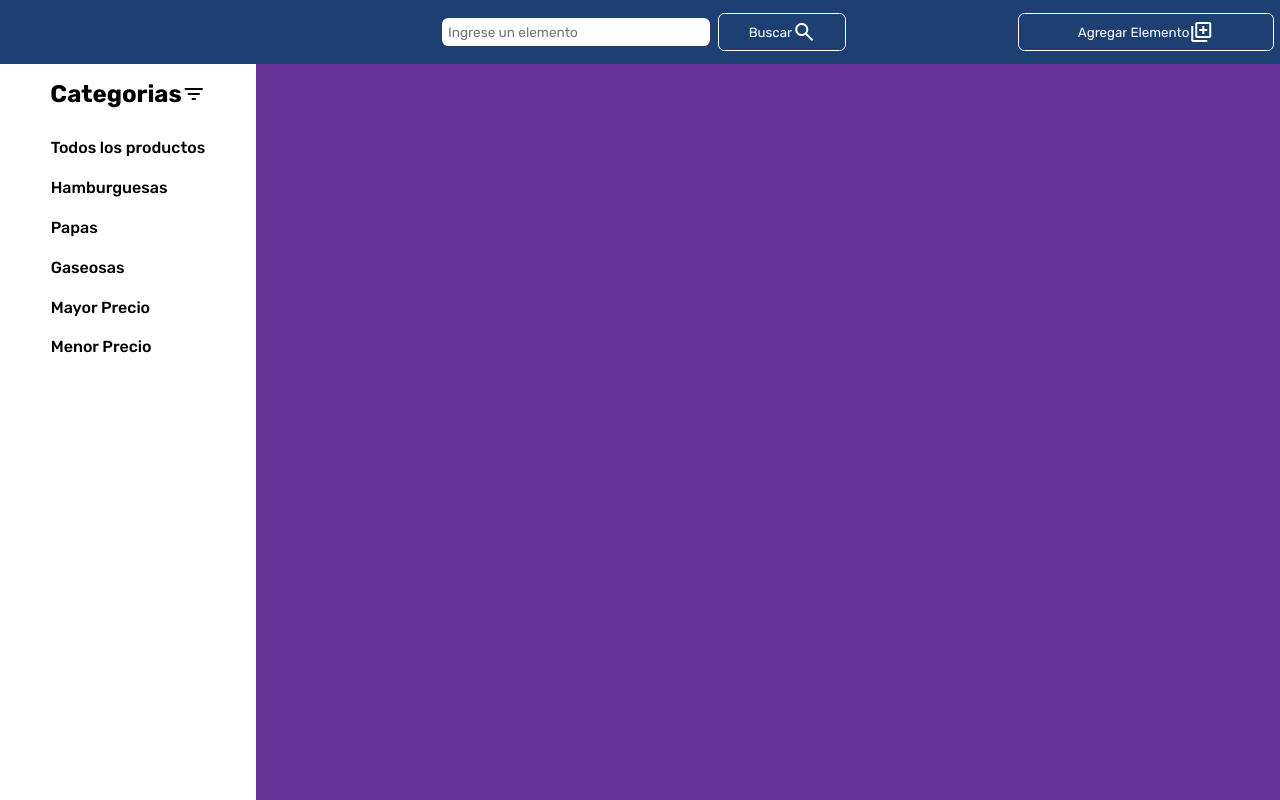
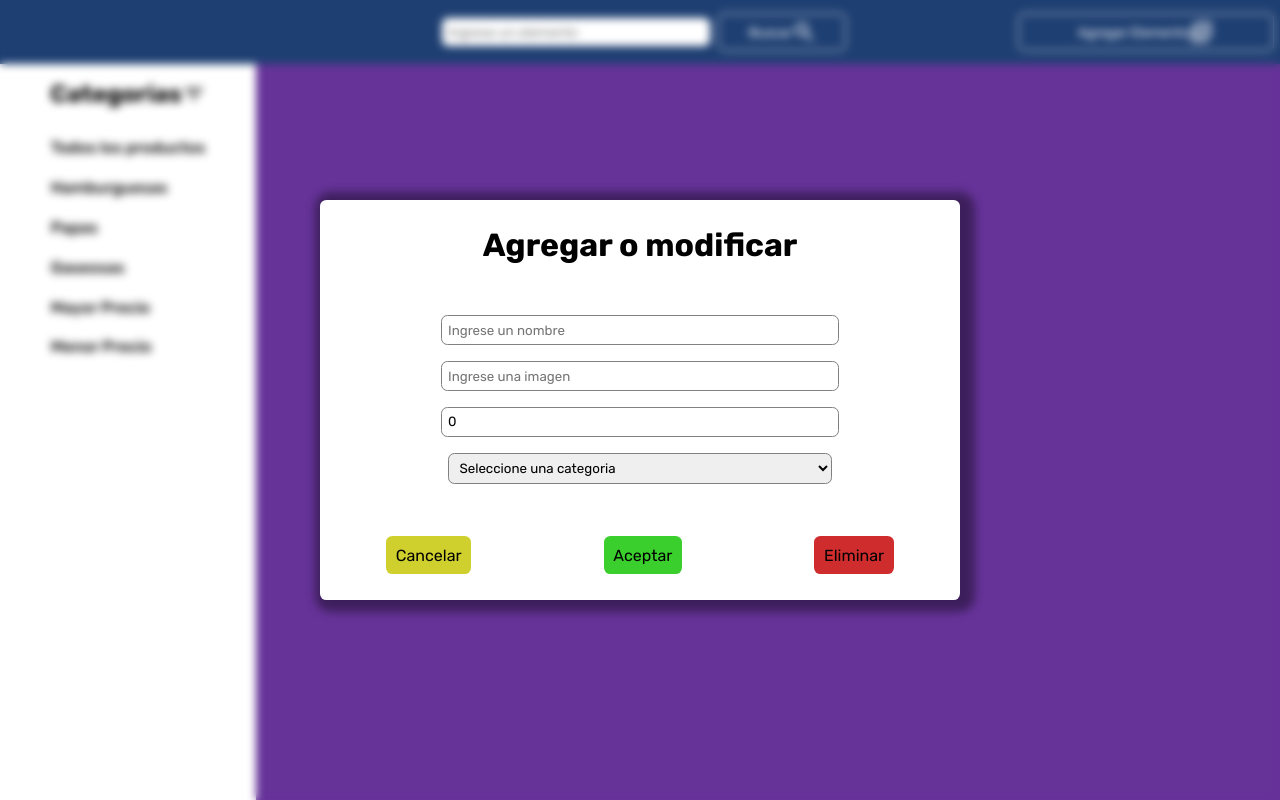
Before and after one commit to sahaderenzo/practico_n8, a website built with Vite: page index.html in a window 1280 px wide. Built offline with nearby package versions, Linux system fonts and the light colour scheme.

Commit message:
Finalizando sexto video

```diff
--- a/index.html
+++ b/index.html
@@ -67,6 +67,42 @@
 
     </div>
 
+    <!--POPUP-->
+    <div class="popUpContainer_principal" id="modalPopUP">
+
+      <div class="popUpContainer">
+
+        <div class="containerTitlePopUp">
+          <h1>Agregar o modificar</h1>
+        </div>
+
+        <div class="containerInputs_popUP">
+
+          <input type="text" placeholder="Ingrese un nombre" id="nombre">
+          <input type="text" placeholder="Ingrese una imagen" id="img">
+          <input type="number" placeholder="Precio" value="0" id="precio">
+          <select id="categoria">
+            <option>Seleccione una categoria</option>
+            <option>Gaseosas</option>
+            <option>Hamburguesas</option>
+            <option>Papas</option>
+          </select>
+
+        </div>
+
+        <div class="containerButtonsPopUp">
+
+          <button class="buttonPopUP cancel" id="cancelButton">Cancelar</button>
+          <button class="buttonPopUP accept" id="acceptButton">Aceptar</button>
+          <button class="buttonPopUP delete" id="deleteButton">Eliminar</button>
+
+        </div>
+
+
+      </div>
+
+    </div>
+
   </main>
 
   <script type="module" src="/main.js"></script>
--- a/style.css
+++ b/style.css
@@ -128,3 +128,73 @@
   background-color: #1e3f72;
   color: white;
 }
+
+/*POPUP*/
+.popUpContainer_principal {
+  width: 100vw;
+  height: 100vh;
+  position: absolute;
+  top: 0;
+  left: 0;
+  display: flex;
+  justify-content: center;
+  align-items: center;
+  backdrop-filter: blur(4px);
+}
+
+.popUpContainer {
+  width: 50vw;
+  height: 50vh;
+  background-color: white;
+  box-shadow: 5px 2px 10px 10px rgba(0, 0, 0, 0.4);
+  border-radius: .4rem;
+  display: flex;
+  flex-direction: column;
+  justify-content: space-around;
+}
+
+.containerTitlePopUp {
+  width: 100%;
+  text-align: center;
+}
+
+.containerInputs_popUP {
+  display: flex;
+  flex-direction: column;
+  justify-content: center;
+  align-items: center;
+  gap: 2vh;
+}
+
+.containerInputs_popUP input,
+.containerInputs_popUP select {
+  width: 60%;
+  border: 1px solid gray;
+  padding: .4rem;
+  border-radius: .4rem;
+}
+
+.containerButtonsPopUp {
+  width: 100%;
+  display: flex;
+  justify-content: space-around;
+}
+
+.buttonPopUP {
+  font-size: 2vh;
+  padding: .6rem;
+  border: none;
+  border-radius: .4rem;
+}
+
+.cancel {
+  background-color: rgb(207, 207, 45);
+}
+
+.accept {
+  background-color: rgb(58, 207, 45);
+}
+
+.delete {
+  background-color: rgb(207, 45, 45);
+}
```
